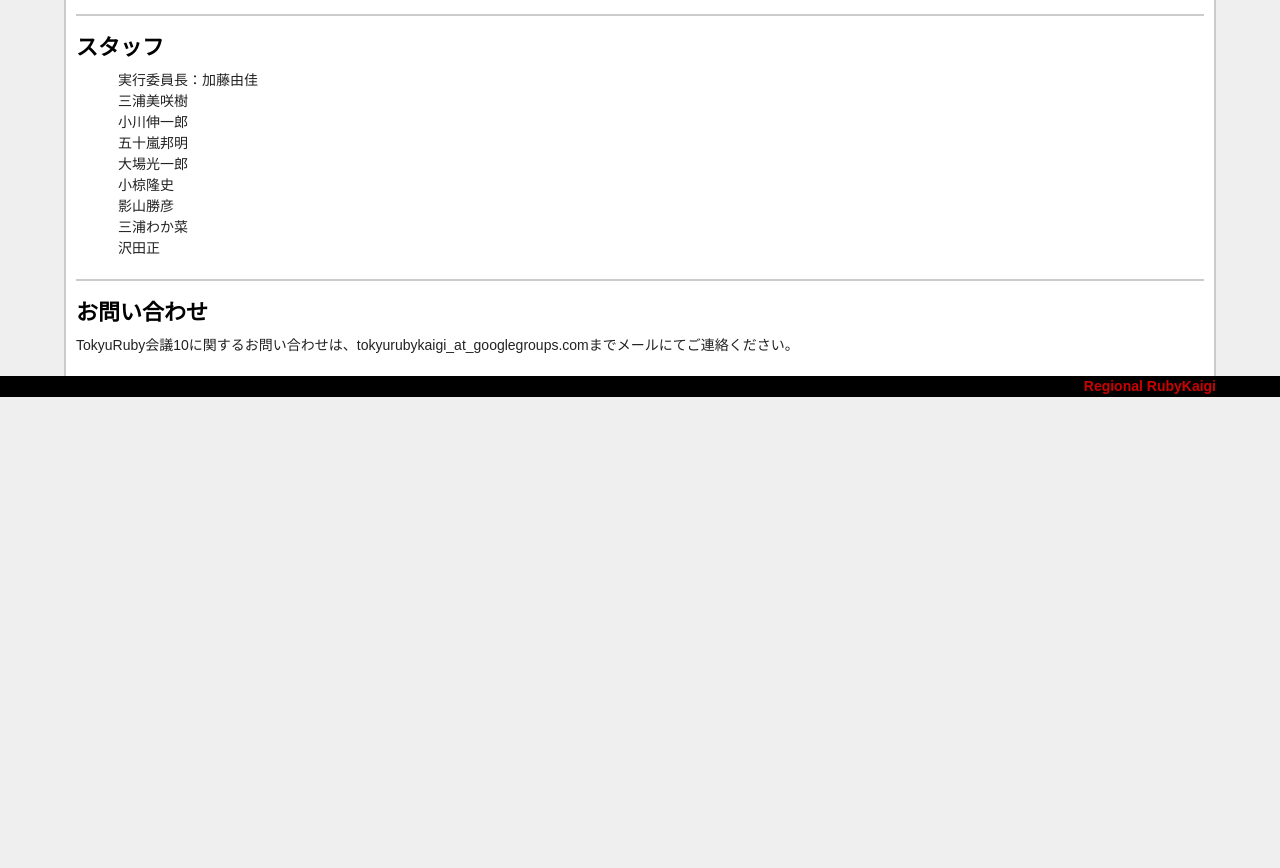
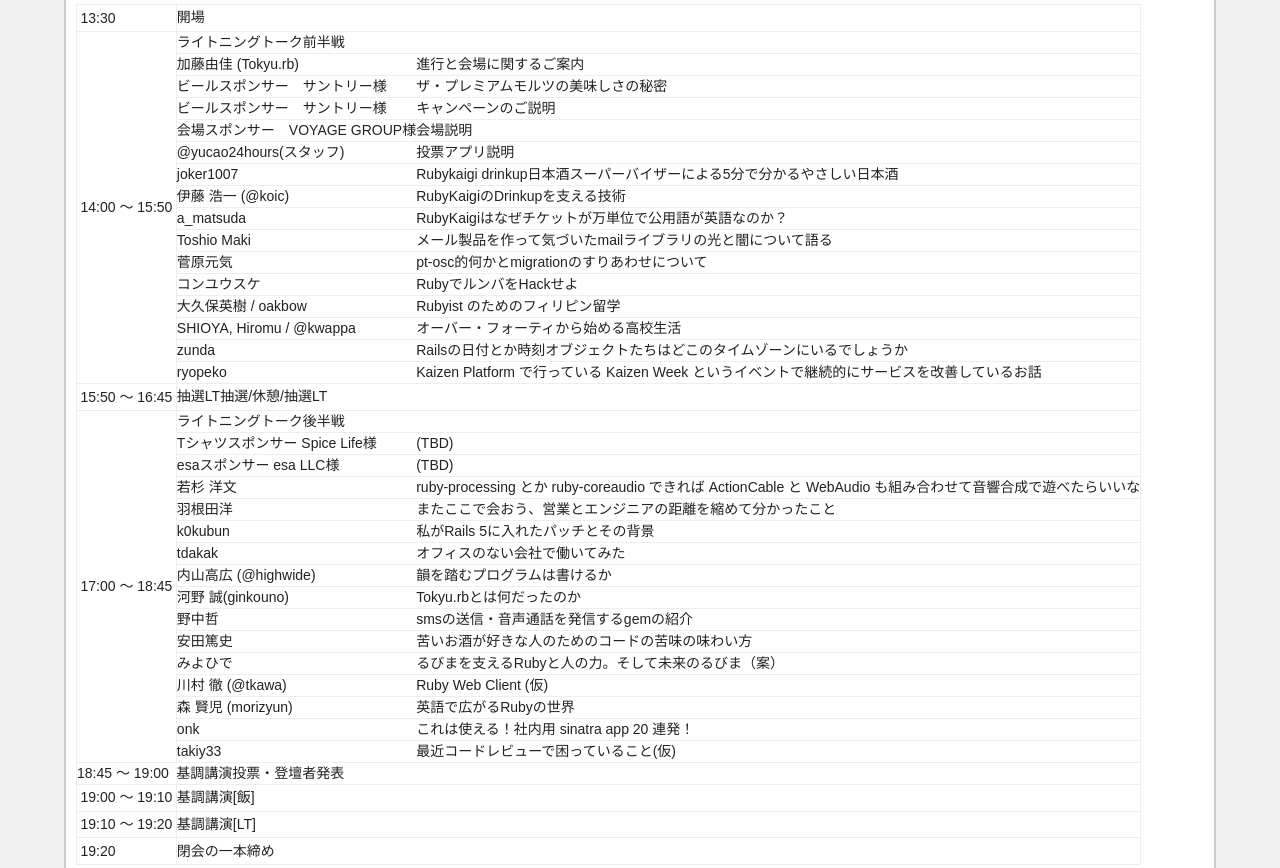
Before and after one commit to tokyurubykaigi/tokyu10, a plain HTML site: page index.html in a window 1280 px wide. Shown: the part 1235-2103 px from the top of the page. Before the commit the page ends 1632 px from the top, so only its background shows below. Drawn offline with Linux system fonts and the light colour scheme.

Commit message:
Add the time table

```diff
--- a/index.html
+++ b/index.html
@@ -89,6 +89,160 @@
       <hr>
       <h3 id="schedule">スケジュール</h3>
       <p>(イベントの性質上、進行状況により時間が前後する場合がございます。ご了承下さい）</p>
+      <table class="fa-border">
+        <tr class="fa-border">
+          <th class="fa-border">13:30</th>
+          <td colspan="2">開場</td>
+        </tr>
+        <tr class="fa-border">
+          <th rowspan="16" class="fa-border">14:00 〜 15:50</th>
+          <td colspan="2">ライトニングトーク前半戦</td>
+        </tr>
+        <tr class="fa-border">
+          <td>加藤由佳 (Tokyu.rb)</td>
+          <td>進行と会場に関するご案内</td>
+        </tr>
+        <tr class="fa-border">
+          <td>ビールスポンサー　サントリー様</td>
+          <td>ザ・プレミアムモルツの美味しさの秘密</td>
+        </tr>
+        <tr class="fa-border">
+          <td>ビールスポンサー　サントリー様</td>
+          <td>キャンペーンのご説明</td>
+        </tr>
+        <tr class="fa-border">
+          <td>会場スポンサー　VOYAGE GROUP様</td>
+          <td>会場説明</td>
+        </tr>
+        <tr class="fa-border">
+          <td>@yucao24hours(スタッフ)</td>
+          <td>投票アプリ説明</td>
+        </tr>
+        <tr class="fa-border">
+          <td>joker1007</td>
+          <td>Rubykaigi drinkup日本酒スーパーバイザーによる5分で分かるやさしい日本酒</td>
+        </tr>
+        <tr class="fa-border">
+          <td>伊藤 浩一 (@koic)</td>
+          <td>RubyKaigiのDrinkupを支える技術</td>
+        </tr>
+        <tr class="fa-border">
+          <td>a_matsuda</td>
+          <td>RubyKaigiはなぜチケットが万単位で公用語が英語なのか？</td>
+        </tr>
+        <tr class="fa-border">
+          <td>Toshio Maki</td>
+          <td>メール製品を作って気づいたmailライブラリの光と闇について語る</td>
+        </tr>
+        <tr class="fa-border">
+          <td>菅原元気</td>
+          <td>pt-osc的何かとmigrationのすりあわせについて</td>
+        </tr>
+        <tr class="fa-border">
+          <td>コンユウスケ</td>
+          <td>RubyでルンバをHackせよ</td>
+        </tr>
+        <tr class="fa-border">
+          <td>大久保英樹 / oakbow</td>
+          <td>Rubyist のためのフィリピン留学</td>
+        </tr>
+        <tr class="fa-border">
+          <td>SHIOYA, Hiromu / @kwappa</td>
+          <td>オーバー・フォーティから始める高校生活</td>
+        </tr>
+        <tr>
+          <td>zunda</td>
+          <td>Railsの日付とか時刻オブジェクトたちはどこのタイムゾーンにいるでしょうか</td>
+        </tr>
+        <tr class="fa-border">
+          <td>ryopeko</td>
+          <td>Kaizen Platform で行っている Kaizen Week というイベントで継続的にサービスを改善しているお話</td>
+        </tr>
+        <tr class="fa-border">
+          <th class="fa-border">15:50 〜 16:45</th>
+          <td colspan="2">抽選LT抽選/休憩/抽選LT</td>
+        </tr>
+        <tr>
+          <th rowspan="16" class="fa-border">17:00 〜 18:45</th>
+          <td colspan="2">ライトニングトーク後半戦</td>
+        </tr>
+        <!-- スポンサー枠 -->
+        <tr class="fa-border">
+          <td>Tシャツスポンサー Spice Life様</td>
+          <td>(TBD)</td>
+        </tr>
+        <tr class="fa-border">
+          <td>esaスポンサー  esa LLC様</td>
+          <td>(TBD)</td>
+        </tr>
+
+        <tr class="fa-border">
+          <td>若杉 洋文</td>
+          <td>ruby-processing とか ruby-coreaudio できれば ActionCable と WebAudio も組み合わせて音響合成で遊べたらいいな</td>
+        </tr>
+        <tr class="fa-border">
+          <td>羽根田洋</td>
+          <td>またここで会おう、営業とエンジニアの距離を縮めて分かったこと</td>
+        </tr>
+        <tr>
+          <td>k0kubun</td>
+          <td>私がRails 5に入れたパッチとその背景</td>
+        </tr>
+        <tr class="fa-border">
+          <td>tdakak</td>
+          <td>オフィスのない会社で働いてみた</td>
+        </tr>
+        <tr class="fa-border">
+          <td>内山高広 (@highwide)</td>
+          <td>韻を踏むプログラムは書けるか</td>
+        </tr>
+        <tr class="fa-border">
+          <td>河野 誠(ginkouno)</td>
+          <td>Tokyu.rbとは何だったのか</td>
+        </tr>
+        <tr class="fa-border">
+          <td>野中哲</td>
+          <td>smsの送信・音声通話を発信するgemの紹介</td>
+        </tr>
+        <tr>
+          <td>安田篤史</td>
+          <td>苦いお酒が好きな人のためのコードの苦味の味わい方</td>
+        </tr>
+        <tr class="fa-border">
+          <td>みよひで</td>
+          <td>るびまを支えるRubyと人の力。そして未来のるびま（案）</td>
+        </tr>
+        <tr class="fa-border">
+          <td>川村 徹 (@tkawa)</td>
+          <td>Ruby Web Client (仮)</td>
+        </tr>
+        <tr class="fa-border">
+          <td>森 賢児 (morizyun)</td>
+          <td>英語で広がるRubyの世界</td>
+        </tr>
+        <tr class="fa-border">
+          <td>onk</td>
+          <td>これは使える！社内用 sinatra app 20 連発！</td>
+        </tr>
+        <tr>
+          <td>takiy33</td>
+          <td>最近コードレビューで困っていること(仮)</td>
+        </tr>
+        <tr class="fa-border"><th>18:45 〜 19:00</th>
+          <td colspan="2">基調講演投票・登壇者発表</td>
+        </tr>
+        <tr>
+          <th class="fa-border">19:00 〜 19:10</th>
+          <td colspan="2">基調講演[飯]</td>
+        </tr>
+        <tr class="fa-border">
+          <th class="fa-border">19:10 〜 19:20</th>
+          <td colspan="2">基調講演[LT]</td>
+        </tr>
+        <tr class="fa-border">
+          <th class="fa-border">19:20</th><td colspan="2">閉会の一本締め</td>
+        </tr>
+      </table>
       <hr>
       <!-- TODO 前回の様子をここに入れる -->
       <h3>スタッフ</h3>
```
